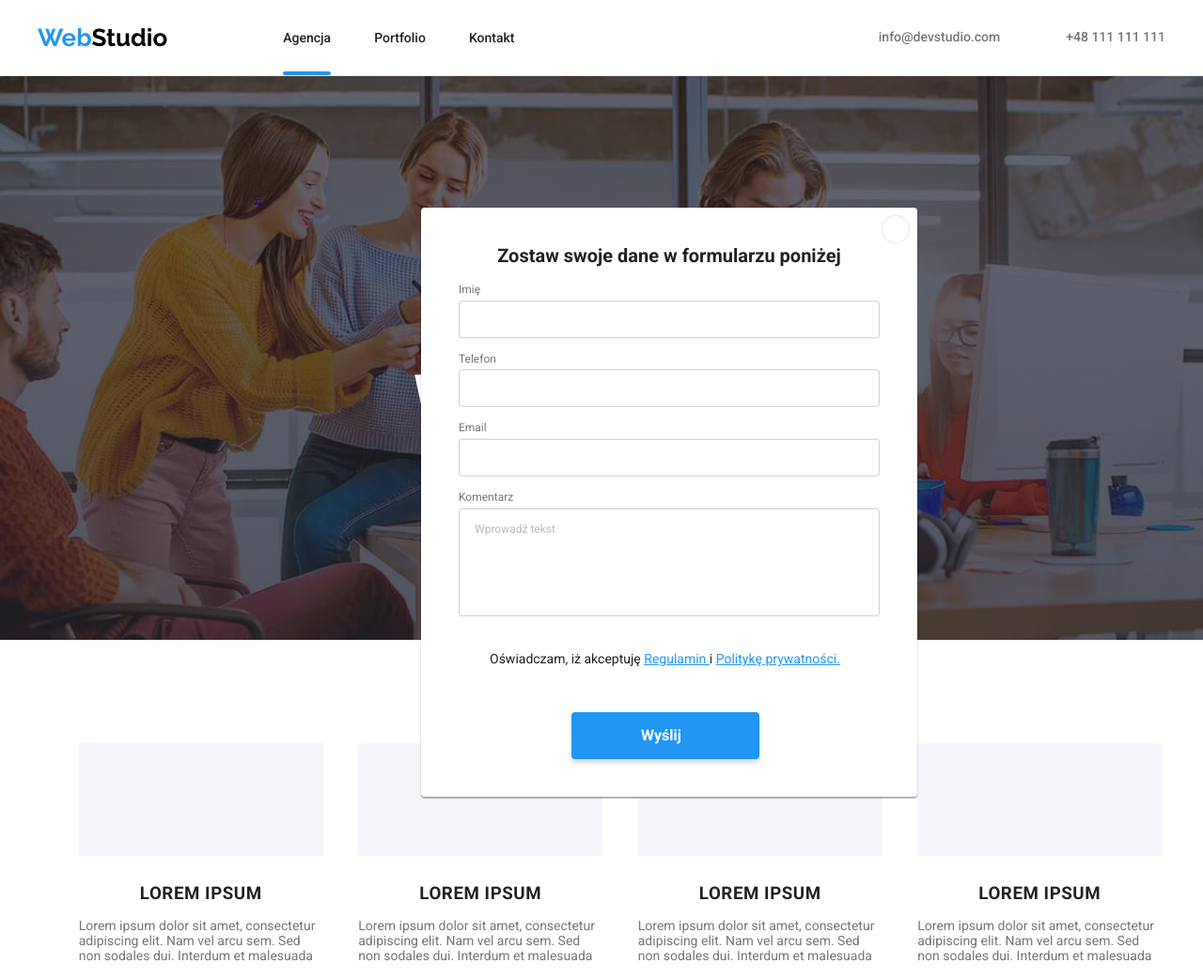
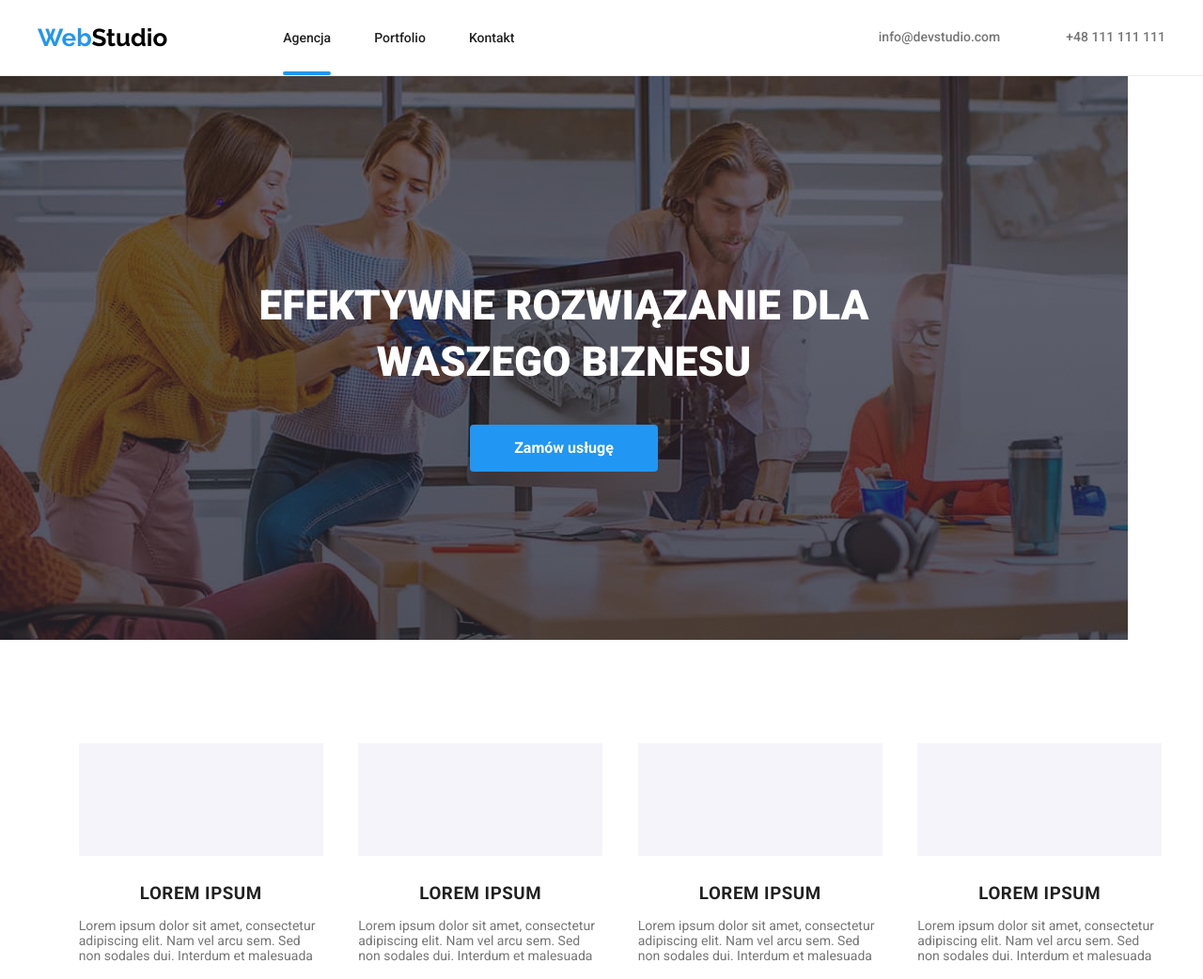
Before and after one commit to RafalPelc/Goit-markup-hw-08, a plain HTML site: page index.html in a window 1280 px wide. Shown: the top 1042 px of the page at 94% size. Drawn offline with nearby package versions, Linux system fonts and the light colour scheme.

Commit message:
amendments

```diff
--- a/index.html
+++ b/index.html
@@ -446,7 +446,7 @@
         </div>
       </div>
     </footer>
-    <div class="modal__backdrop modal__is-hidden" data-modal>
+    <div class="modal__backdrop is-hidden" data-modal>
       <div class="modal">
         <button type="buttton" class="button__close" data-modal-close>
           <svg class="icon__close">
--- a/sass/components/_section1.scss
+++ b/sass/components/_section1.scss
@@ -2,13 +2,13 @@
   font-weight: 900;
   font-size: 44px;
   line-height: 1.36;
-  width: 480px;
+  width: 696px;
   color: var(--first-background);
 }
 .section1 {
   display: flex;
   background-color: var(--second-background);
-  max-width: 1600;
+  max-width: 1200px;
   height: 600px;
   align-items: center;
   text-align: center;
```
Also changed, not shown: css/main.min.css, 1 other file.
